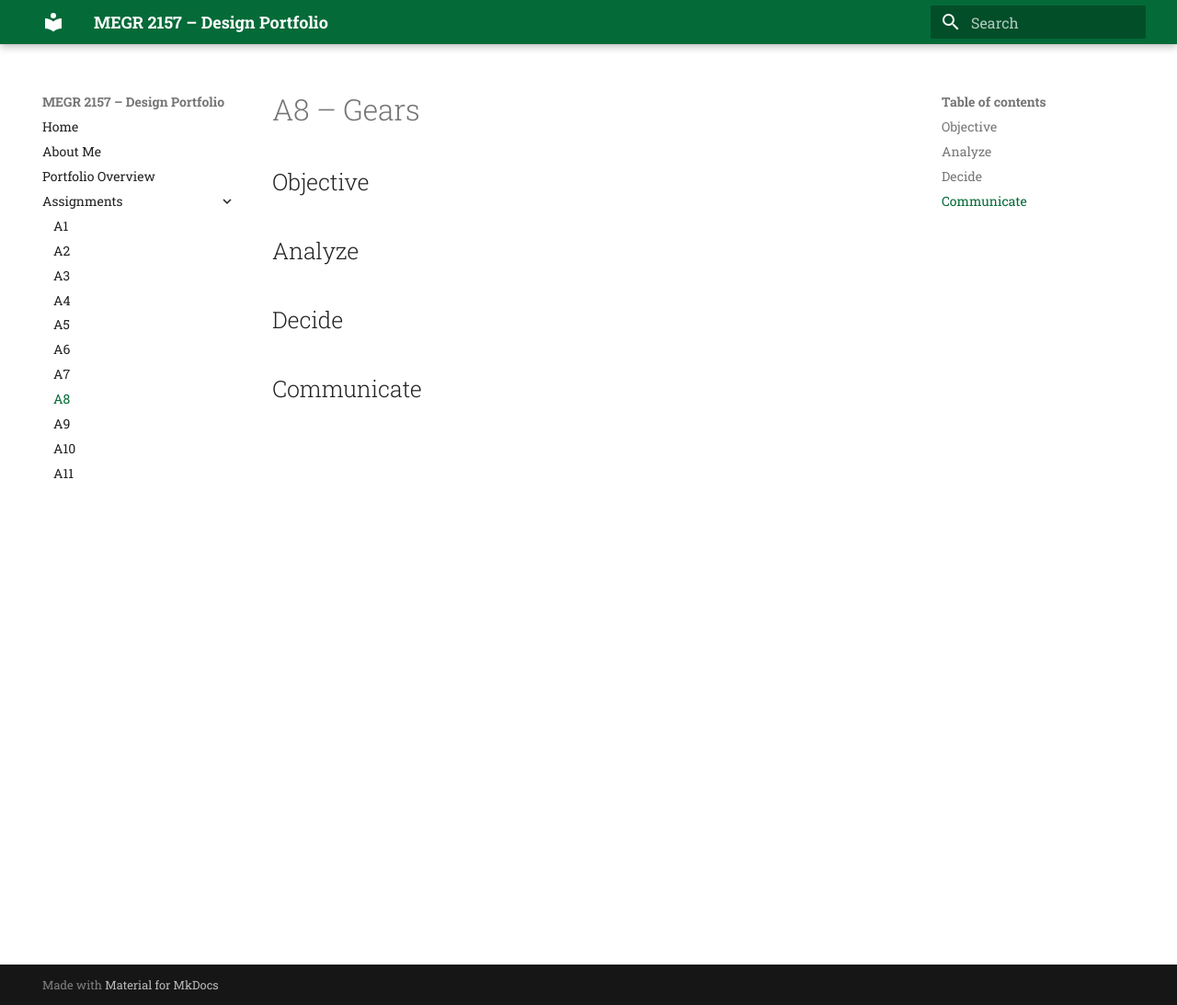
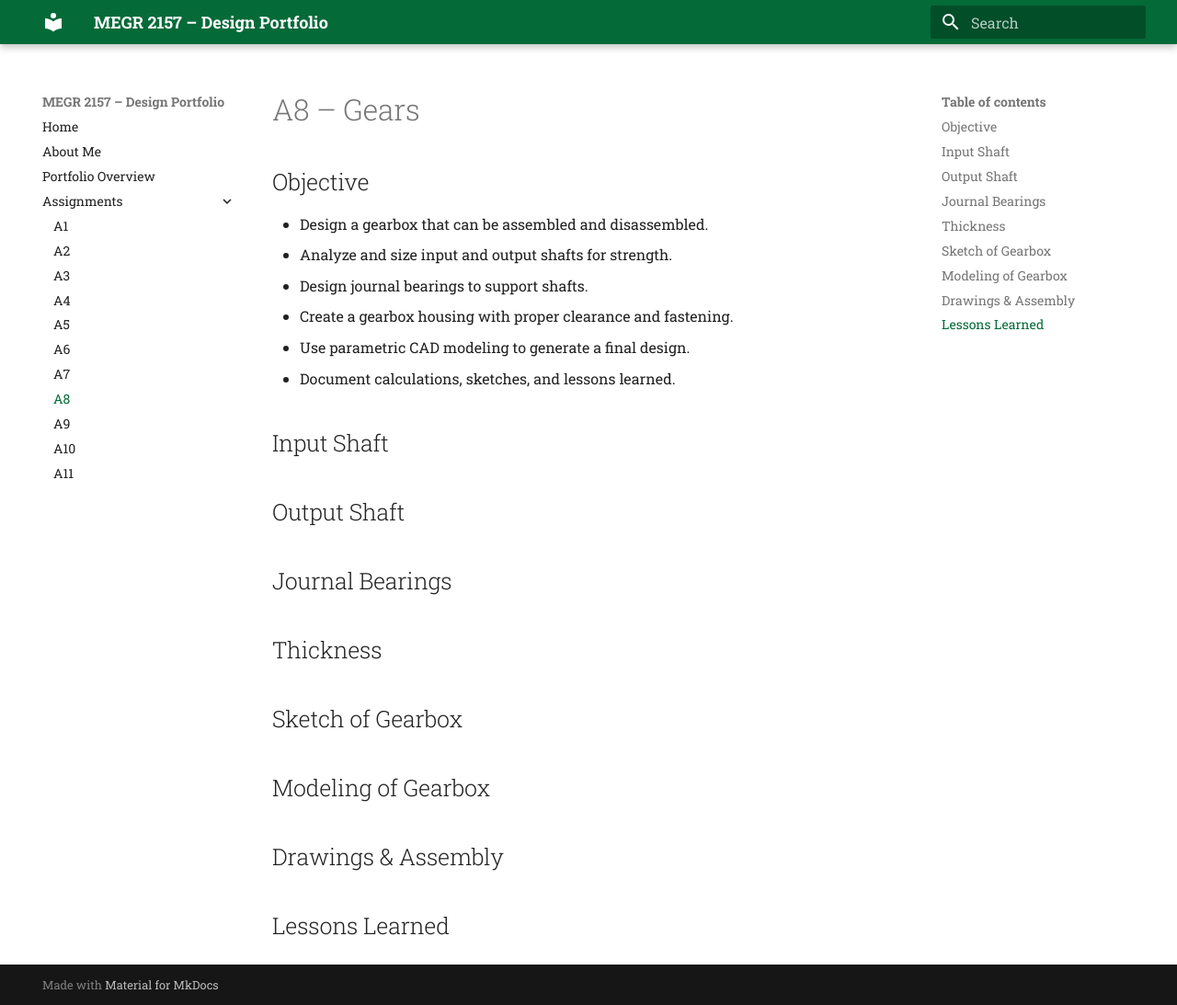
Before and after one commit to lsulyi/megr2157-portfolio, an MkDocs documentation site: the page built from docs/assignments/A08/index.md, in a window 1280 px wide and 1093 px high. Shown: the whole window at 92% size. Built offline with MkDocs 1.6.1 and Material for MkDocs 9.7.7, drawn with Linux system fonts in a browser that asks for light colours.

Commit message:
Expand A8 gearbox documentation with new sections
Added sections for input shaft, output shaft, journal bearings, thickness, modeling, drawings, and lessons learned.

```diff
--- a/docs/assignments/A08/index.md
+++ b/docs/assignments/A08/index.md
@@ -1,12 +1,27 @@
 # A8 – Gears
 
 ## Objective
+- Design a gearbox that can be assembled and disassembled.
+- Analyze and size input and output shafts for strength.
+- Design journal bearings to support shafts.
+- Create a gearbox housing with proper clearance and fastening.
+- Use parametric CAD modeling to generate a final design.
+- Document calculations, sketches, and lessons learned.
+
+## Input Shaft
 
 
-## Analyze
+## Output Shaft
 
 
-## Decide
+## Journal Bearings
 
+## Thickness
 
-## Communicate
+## Sketch of Gearbox
+
+## Modeling of Gearbox
+
+## Drawings & Assembly
+
+## Lessons Learned
```
